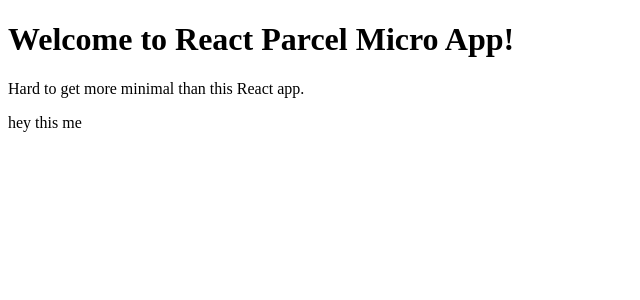
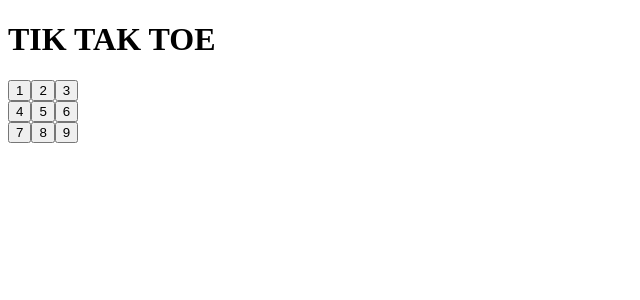
Before and after one commit to 980vermarajput/tiktaktoe, a React (Vite) app: page / in a window 1280 px wide. Shown: the top 300 px of the page, without its empty margins (0-640 px from the left). Built offline with nearby package versions, Linux system fonts and the light colour scheme.

Commit message:
created board and square

```diff
--- a/src/App.js
+++ b/src/App.js
@@ -1,9 +1,12 @@
 import React from "react";
+import Board from "./components/Board";
 
-export default () => (
-  <>
-    <h1>Welcome to React Parcel Micro App!</h1>
-    <p>Hard to get more minimal than this React app.</p>
-    <p>hey this me</p>
-  </>
-);
+function app(){
+  return(
+    <>
+      <h1>TIK TAK TOE</h1>
+      <Board/>
+    </>
+  )
+};
+export default app;
--- /dev/null
+++ b/src/components/Board.js
@@ -0,0 +1,26 @@
+import React from 'react'
+import Square from './Square'
+
+const Board = () => {
+    return (
+        <div>
+            <div>
+                <Square value={1}/>
+                <Square value={2}/>
+                <Square value={3}/>
+            </div>
+            <div>
+                <Square value={4}/>
+                <Square value={5}/>
+                <Square value={6}/>
+            </div>
+            <div>
+                <Square value={7}/>
+                <Square value={8}/>
+                <Square value={9}/>
+            </div>
+        </div>
+    )
+}
+
+export default Board
--- /dev/null
+++ b/src/components/Square.js
@@ -0,0 +1,11 @@
+import React from 'react'
+
+const Square =({value}) => {
+    return (
+
+    <button type="button">{value}</button>
+
+    )
+}
+
+export default Square
```
